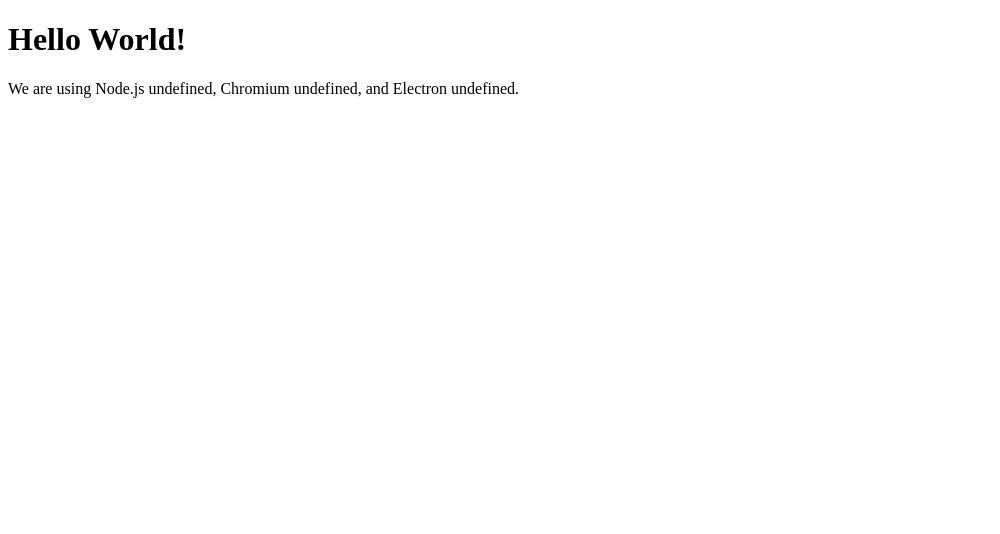
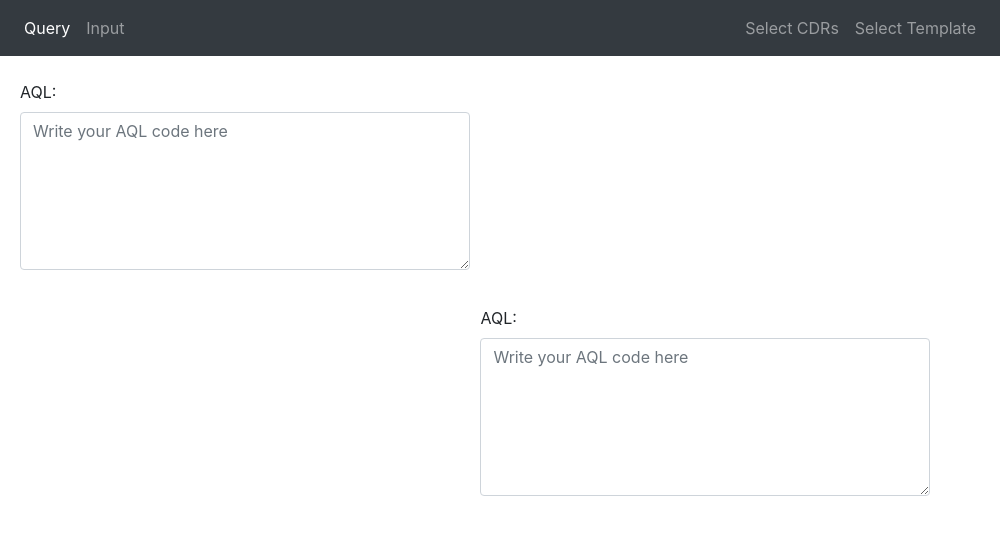
Before and after one commit to ucl-openehr-explorer/electron-app, an Electron app: page index.html in a window 1000 px wide. Drawn offline with nearby package versions, Linux system fonts and the light colour scheme.

Commit message:
started on main page

```diff
--- a/index.html
+++ b/index.html
@@ -2,18 +2,63 @@
 <html>
   <head>
     <meta charset="UTF-8">
-    <title>Hello World!</title>
+    <link rel="stylesheet" href="https://stackpath.bootstrapcdn.com/bootstrap/4.1.3/css/bootstrap.min.css" integrity="sha384-MCw98/SFnGE8fJT3GXwEOngsV7Zt27NXFoaoApmYm81iuXoPkFOJwJ8ERdknLPMO" crossorigin="anonymous">
+    <title>openEHR Explorer</title>
   </head>
   <body>
-    <h1>Hello World!</h1>
-    <!-- All of the Node.js APIs are available in this renderer process. -->
-    We are using Node.js <script>document.write(process.versions.node)</script>,
-    Chromium <script>document.write(process.versions.chrome)</script>,
-    and Electron <script>document.write(process.versions.electron)</script>.
+      <nav class="navbar navbar-expand-md navbar-dark bg-dark">
+          <div class="navbar-collapse collapse w-100 order-1 order-md-0 dual-collapse2">
+              <ul class="navbar-nav mr-auto">
+                  <li class="nav-item active">
+                      <a class="nav-link" href="#">Query</a>
+                  </li>
 
-    <script>
-      // You can also require other files to run in this process
-      require('./renderer.js')
-    </script>
+                  <li class="nav-item">
+                      <a class="nav-link" href="#">Input</a>
+                  </li>
+              </ul>
+          </div>
+          <!-- <div class="mx-auto order-0">
+              <a class="navbar-brand mx-auto" href="#">Navbar 2</a>
+              <button class="navbar-toggler" type="button" data-toggle="collapse" data-target=".dual-collapse2">
+                  <span class="navbar-toggler-icon"></span>
+              </button>
+          </div> -->
+          <div class="navbar-collapse collapse w-100 order-3 dual-collapse2">
+              <ul class="navbar-nav ml-auto">
+                  <li class="nav-item">
+                      <a class="nav-link" href="#">Select CDRs</a>
+                  </li>
+                  <li class="nav-item">
+                      <a class="nav-link" href="#">Select Template</a>
+                  </li>
+              </ul>
+          </div>
+      </nav>
+<br>
+      <div style="margin-left: 2%; position:relative" style="width:500px">
+          <form>
+            <div class="form-group">
+              <label for="usr">AQL:</label>
+                  <textarea style="width:450px;" class="form-control" rows="6" placeholder="Write your AQL code here" required></textarea>
+
+          </form>
+        </div>
+
+        <div style="margin: 2%; float:right;position:relative; width:500px;">
+            <form>
+              <div class="form-group">
+                <label for="usr">AQL:</label>
+                    <textarea style="width:450px;" class="form-control" rows="6" placeholder="Write your AQL code here" required></textarea>
+
+            </form>
+          </div>
+
+
+
+    <script>require('./renderer.js')</script>
+    <script src="https://code.jquery.com/jquery-3.3.1.slim.min.js" integrity="sha384-q8i/X+965DzO0rT7abK41JStQIAqVgRVzpbzo5smXKp4YfRvH+8abtTE1Pi6jizo" crossorigin="anonymous"></script>
+    <script src="https://cdnjs.cloudflare.com/ajax/libs/popper.js/1.14.3/umd/popper.min.js" integrity="sha384-ZMP7rVo3mIykV+2+9J3UJ46jBk0WLaUAdn689aCwoqbBJiSnjAK/l8WvCWPIPm49" crossorigin="anonymous"></script>
+    <script src="https://stackpath.bootstrapcdn.com/bootstrap/4.1.3/js/bootstrap.min.js" integrity="sha384-ChfqqxuZUCnJSK3+MXmPNIyE6ZbWh2IMqE241rYiqJxyMiZ6OW/JmZQ5stwEULTy" crossorigin="anonymous"></script>
   </body>
 </html>
--- a/package.json
+++ b/package.json
@@ -6,7 +6,7 @@
   "scripts": {
     "start": "electron ."
   },
-  "repository": "https://github.com/electron/electron-quick-start",
+  "repository": "https://github.com/ucl-openehr-explorer/electron-app",
   "keywords": [
     "Electron",
     "quick",
```
Also changed, not shown: main.js (+15 -2 lines).
